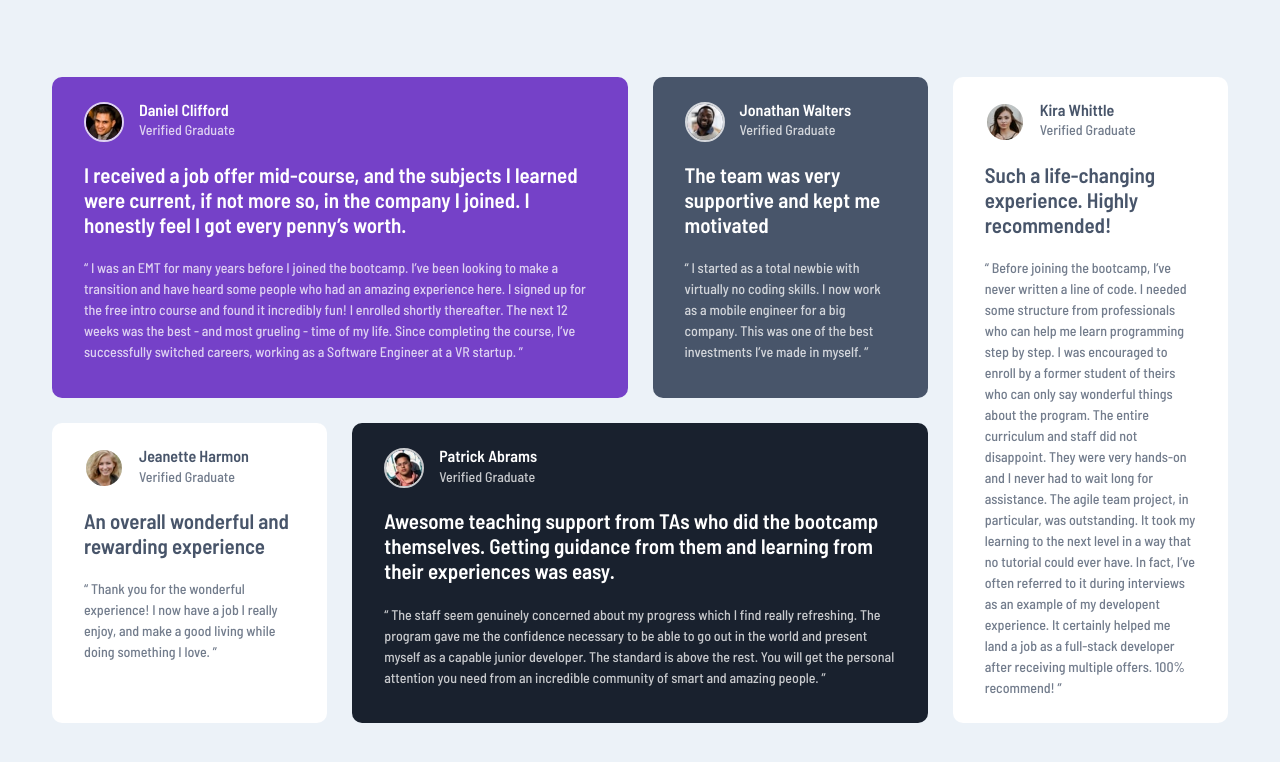
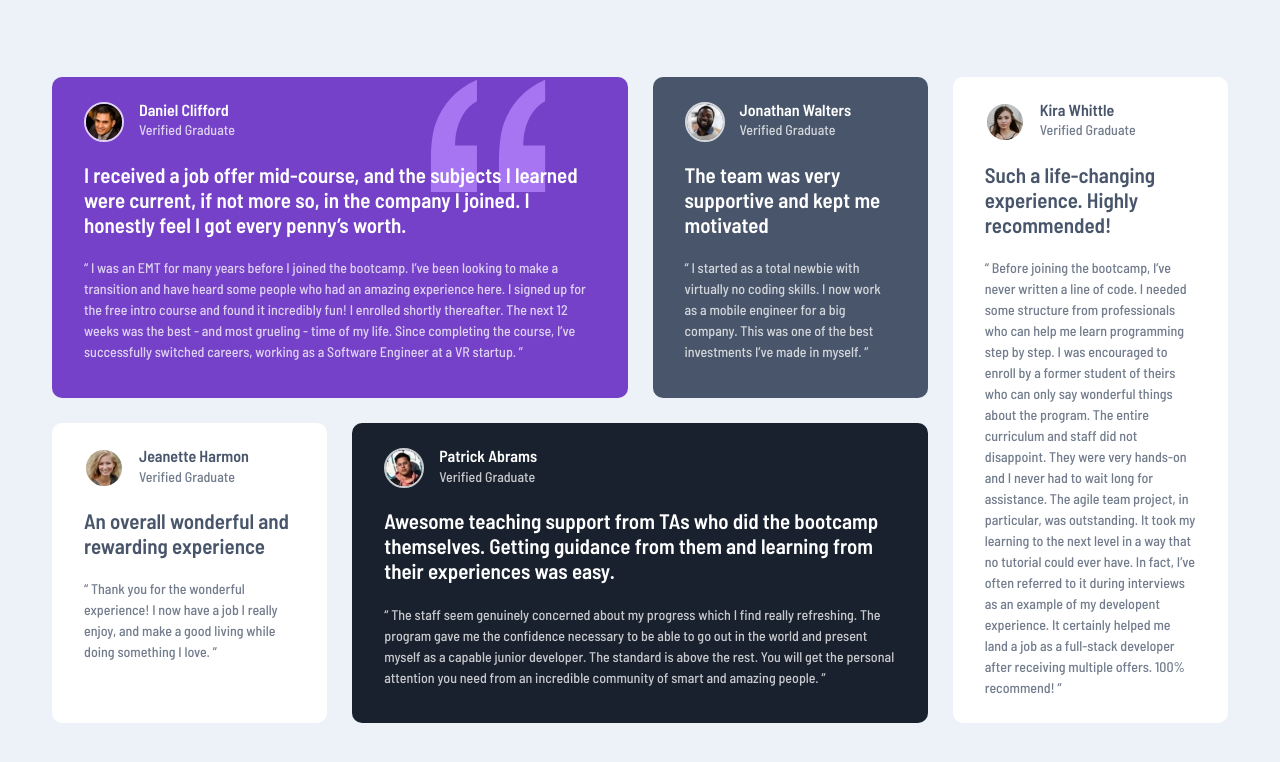
Before and after one commit to bibmode/Testimonials-Grid, a plain HTML site: page index.html in a window 1280 px wide. Drawn offline with Linux system fonts and the light colour scheme.

Commit message:
add bg svg quotation mark

```diff
--- a/index.html
+++ b/index.html
@@ -24,6 +24,18 @@
   <body>
     <div class="container">
       <div class="box box--1">
+        <svg
+          class="box__bg"
+          width="105"
+          height="103"
+          xmlns="http://www.w3.org/2000/svg"
+        >
+          <path
+            d="M104 102V59.727H84.114c0-5.871.689-11.182 2.068-15.933 1.379-4.75 3.42-9.287 6.125-13.61C95.01 25.86 98.909 22.257 104 19.375V0c-9.758 4.27-17.712 9.874-23.864 16.813-6.151 6.939-10.712 14.545-13.681 22.818C63.485 47.904 62 59.941 62 75.74V102h42zm-62 0V59.727H22.114c0-5.871.689-11.182 2.068-15.933 1.379-4.75 3.42-9.287 6.125-13.61C33.01 25.86 36.909 22.257 42 19.375V0c-9.652 4.27-17.58 9.874-23.784 16.813C12.01 23.752 7.424 31.358 4.455 39.631 1.485 47.904 0 59.941 0 75.74V102h42z"
+            fill="#A775F1"
+            fill-rule="nonzero"
+          />
+        </svg>
         <div class="client-info">
           <img
             class="client-info__image"
--- a/sass/_components.scss
+++ b/sass/_components.scss
@@ -2,12 +2,26 @@
   font-size: 1.8rem;
   padding: 2rem 3.2rem;
   border-radius: 10px;
+  position: relative;
+
+  &__bg {
+    position: absolute;
+    top: 0.8rem;
+    right: 15%;
+    z-index: 1;
+    transform: scale(1.1);
+
+    @include respond(tablet-small) {
+      right: 8%;
+    }
+  }
 }
 
 .client-info {
   display: grid;
   width: max-content;
   height: 50px;
+  z-index: 10;
 
   grid-template-columns: 55px max-content;
   grid-template-rows: 1fr 1fr;
@@ -37,12 +51,14 @@
   font-weight: 600;
   line-height: 1.2;
   margin: 1.5rem 0;
+  z-index: 10;
 }
 
 .details {
   font-size: 1.4rem;
   line-height: 1.5;
   margin: 0.5rem 0;
+  z-index: 10;
 }
 
 .trans-white {
```
Also changed, not shown: sass/main.css, 1 other file.
